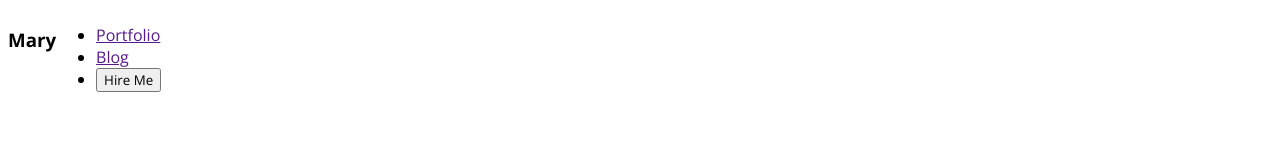
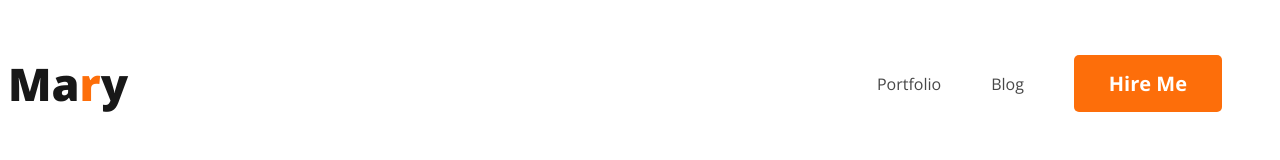
Before and after one commit to Shih6b/webdeveloper-pottfolio, a plain HTML site: page index.html in a window 1280 px wide. Drawn offline with nearby package versions, Linux system fonts and the light colour scheme.

Commit message:
added nav

```diff
--- a/index.html
+++ b/index.html
@@ -12,11 +12,11 @@
 <body>
     <header>
      <nav>
-        <h3>Mary</h3>
+        <h3 class="web-title">Ma<span class="text-primary">r</span>y</h3>
         <ul>
           <li><a href="">Portfolio</a></li>
           <li><a href="">Blog</a></li>
-          <li><button>Hire Me</button></li>
+          <li><button class="btn-primary">Hire Me</button></li>
         </ul>
      </nav>
     </header>
--- a/style/portfolio.css
+++ b/style/portfolio.css
@@ -1,6 +1,45 @@
-*{
+* {
     font-family: "Open Sans", sans-serif;
 }
-nav{
+
+.text-primary {
+    color: rgb(253, 110, 10);
+}
+
+.btn-primary {
+    border-radius: 5px;
+    background: rgb(253, 110, 10);
+    border: 0;
+    color: rgb(255, 255, 255);
+    font-size: 20px;
+    font-weight: 700;
+    line-height: 27px;
+    padding: 15px 35px;
+}
+
+nav {
     display: flex;
+    justify-content: space-between;
+    align-items: center;
 }
+
+.web-title {
+    color: #181818;
+    font-size: 45px;
+    font-weight: 800;
+}
+
+nav>ul {
+    display: flex;
+    align-items: center;
+}
+
+nav li {
+    list-style: none;
+    margin-right: 50px;
+}
+
+nav a {
+    text-decoration: none;
+    color: rgb(71, 71, 71);
+}
```
